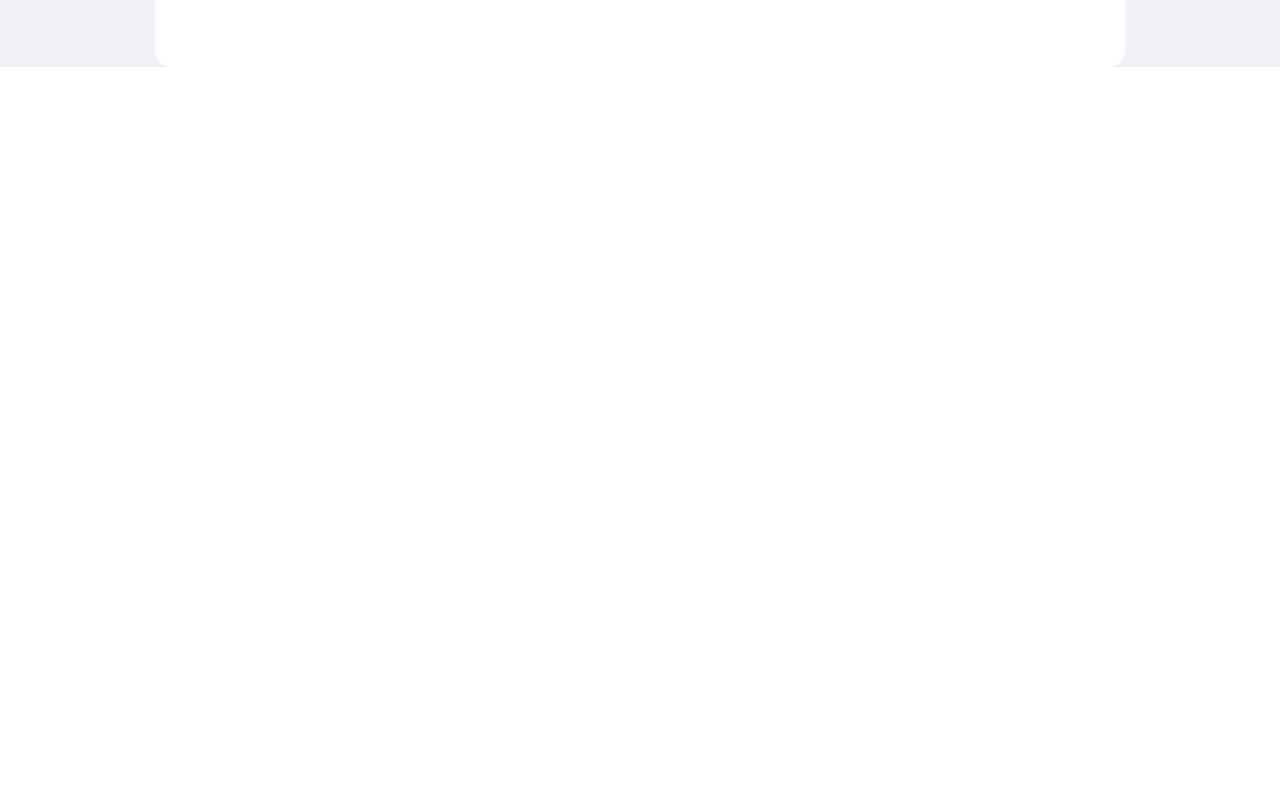
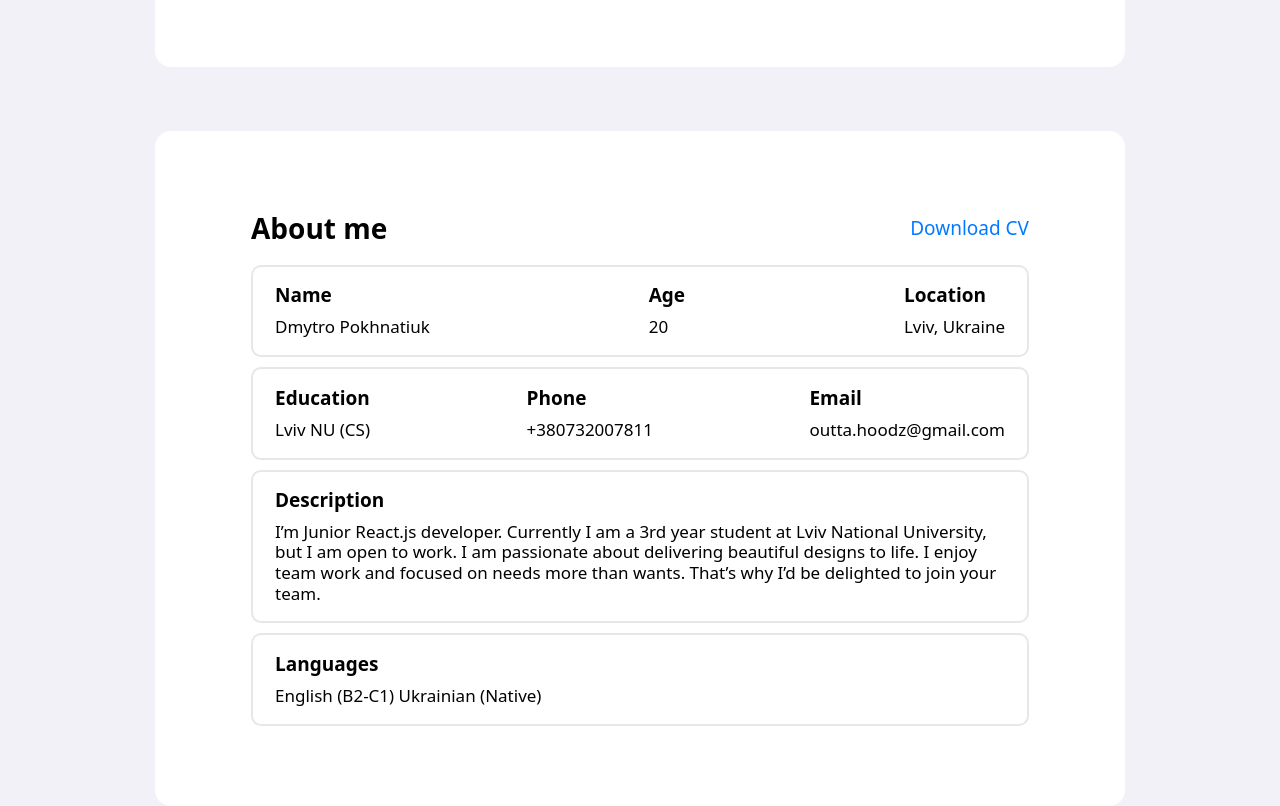
Before and after one commit to slattgram/portfolio, a React (Create React App) app: page / in a window 1280 px wide. Shown: the part 900-1706 px from the top of the page. Before the commit the page ends 967 px from the top, so only its background shows below. Built offline with nearby package versions, Linux system fonts and the light colour scheme; the HTML template or start-up script is replaced by a standard one; a web font is replaced by a local one.

Commit message:
Added about page for desktop

```diff
--- a/src/App.js
+++ b/src/App.js
@@ -1,12 +1,14 @@
 import React from "react";
 import TopBar from "./components/TopBar";
 import Home from "./components/Home"
+import About from "./components/About"
 
 const App = () => {
   return (
       <div className={'bg-background pt-2 font-sans'}>
           <TopBar />
           <Home />
+          <About />
       </div>
   );
 }
--- /dev/null
+++ b/src/components/About.js
@@ -0,0 +1,24 @@
+import React from 'react'
+import AboutRow from "./AboutRow";
+
+const About = () => {
+    return(
+        <div className={'px-24 py-20 bg-white mx-auto mt-16 max-w-desktop rounded-2xl '}>
+            <div className={'flex justify-between mb-5'}>
+                <h2 className={'text-h2 font-semibold'}>About me</h2>
+                <div className={'text-h3 text-system-blue my-auto'}><a href="">Download CV</a></div>
+            </div>
+
+            <div>
+                <AboutRow items={[{label:'Name',text:'Dmytro Pokhnatiuk'}, {label:'Age',text:'20'}, {label:'Location',text:'Lviv, Ukraine'}]}/>
+                <AboutRow items={[{label:'Education',text:'Lviv NU (CS)'}, {label:'Phone',text:'+380732007811'}, {label:'Email',text:'outta.hoodz@gmail.com'}]}/>
+                <AboutRow items={[{label:'Description',text:'I’m Junior React.js developer. Currently I am a 3rd year student at Lviv National University, but I am open to work. I am passionate about delivering beautiful designs to life. I enjoy team work and focused on needs more than wants. That’s why I’d be delighted to join your team.'}]}/>
+                <AboutRow items={[{label:'Languages', text:'English (B2-C1)   Ukrainian (Native)'}]}/>
+            </div>
+
+
+        </div>
+    )
+}
+
+export default About
--- /dev/null
+++ b/src/components/AboutLabel.js
@@ -0,0 +1,12 @@
+import React from "react";
+
+const AboutLabel = ({label, text}) => {
+    return(
+        <div className={'max-w-fit'}>
+            <div className={'font-semibold text-h3 '}>{label}</div>
+            <div className={'mt-2.5 text-base'}>{text}</div>
+        </div>
+    )
+}
+
+export default AboutLabel
--- /dev/null
+++ b/src/components/AboutRow.js
@@ -0,0 +1,12 @@
+import React from "react";
+import AboutLabel from "./AboutLabel";
+
+const AboutRow = ({items}) => {
+    const labelMapping = items.map((element) => <AboutLabel label={element.label} text={element.text}/>)
+    return (
+        <div className={'flex justify-between px-x-offset py-regular border-2 rounded-[10px] mt-2.5'}>
+            {labelMapping}
+        </div>
+    )
+}
+export default AboutRow
--- a/tailwind.config.js
+++ b/tailwind.config.js
@@ -14,6 +14,7 @@ module.exports = {
       },
       spacing:{
         'regular' : '1.083rem',
+        'x-offset' : '1.375rem',
         'desktop' : '60.625rem'
       },
       maxWidth:{
```
